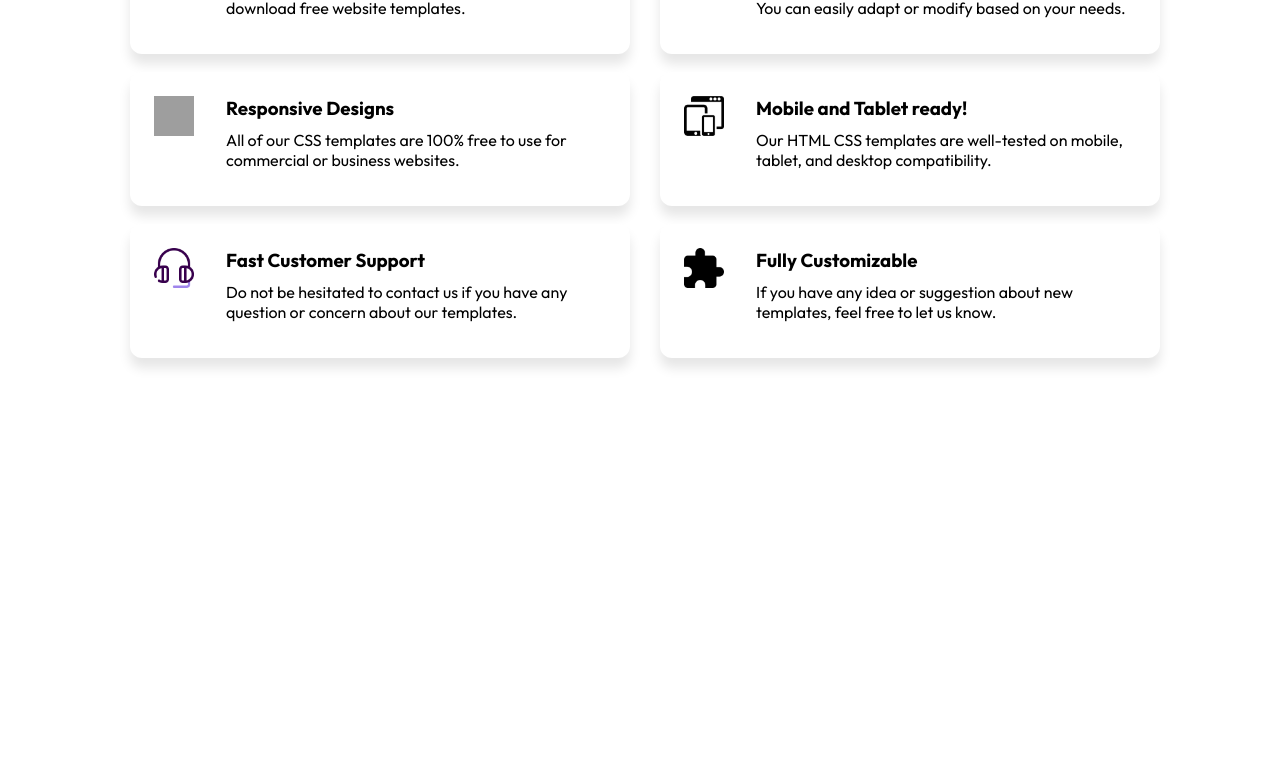
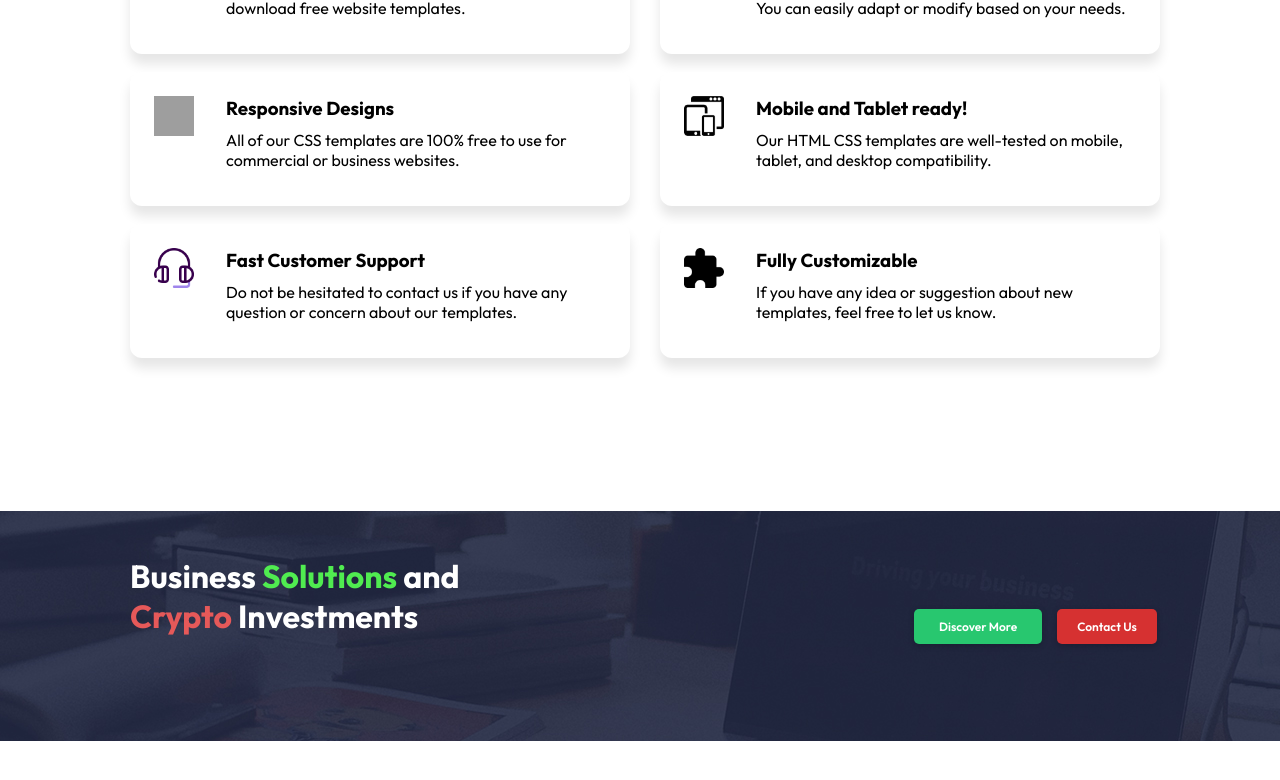
Before and after one commit to Pankajakshan-Vineeth/mexant, a React (Vite) app: page / in a window 1280 px wide. Shown: the part 960-1740 px from the top of the page. Before the commit the page ends 1426 px from the top, so only its background shows below. Built offline with nearby package versions, Linux system fonts and the light colour scheme; grey boxes are pictures that could not be loaded.

Commit message:
crypto component completed

```diff
--- a/src/App.jsx
+++ b/src/App.jsx
@@ -1,3 +1,4 @@
+import Crypto from "./components/Crypto/Crypto"
 import Grid from "./components/Grid/Grid"
 import Hero from "./components/Hero/Hero"
 import NavBar from "./components/NavBar/NavBar"
@@ -8,6 +9,7 @@ const App = () => {
       <NavBar/>
       <Hero/>
       <Grid/>
+      <Crypto/>
     </>
   )
 }
--- /dev/null
+++ b/src/components/Crypto/Crypto.css
@@ -0,0 +1,30 @@
+.container{
+     width: 100%;
+    height: 40vh;
+    background: url('../../assets/cta-bg.jpg');
+    background-position: center;
+    background-repeat: no-repeat;
+    color: #fff;
+    display: flex;
+}
+
+.business-text{
+    margin-top: 90px;
+    margin-left: 130px;
+    width:30%
+}
+
+.business-buttons{
+   margin-left: 400px;
+   align-items: center;
+   justify-content: center;
+   display: flex;
+}
+
+.green{
+    color: rgb(80, 236, 80);
+}
+
+.red{
+    color: rgb(230, 89, 89);
+}
--- /dev/null
+++ b/src/components/Crypto/Crypto.jsx
@@ -0,0 +1,17 @@
+import './Crypto.css'
+
+const Crypto = () => {
+  return (
+    <div className='container'>
+        <div className="business-text">
+            <h1>Business <span className='green'>Solutions</span> and <span className='red'>Crypto</span> Investments</h1>
+        </div>
+        <div className="business-buttons">
+          <button className="button-one">Discover More</button>
+          <button className="button-two">Contact Us</button>
+        </div>
+    </div>
+  )
+}
+
+export default Crypto
--- a/src/index.css
+++ b/src/index.css
@@ -7,3 +7,30 @@
     font-family: "Outfit", sans-serif;
 
   }
+
+  .button-one{
+background-color: #28c76f;
+  color: white;
+  padding: 10px 25px;
+  border: none;
+  border-radius: 5px;
+  font-size: 12px;
+  font-weight: 600;
+  cursor: pointer;
+  box-shadow: 0 2px 6px rgba(0, 0, 0, 0.2);
+  transition: background-color 0.3s ease;
+}
+
+.button-two{
+    background-color: rgb(214, 49, 49);
+  color: white;
+  padding: 10px 20px;
+  border: none;
+  border-radius: 5px;
+  font-size: 12px;
+  font-weight: 600;
+  cursor: pointer;
+  box-shadow: 0 2px 6px rgba(0, 0, 0, 0.2);
+  transition: background-color 0.3s ease;
+  margin-left: 15px;
+}
```
